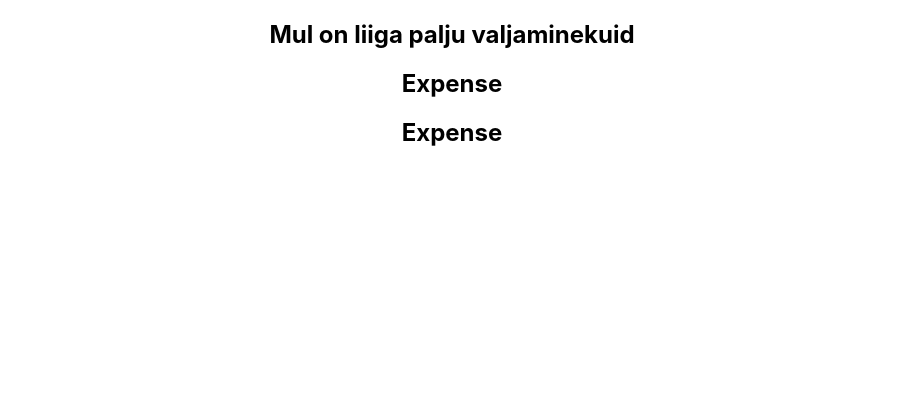
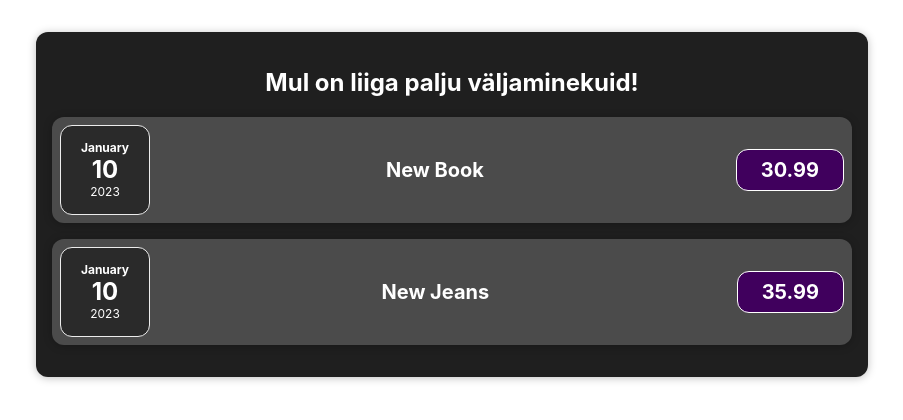
Before and after one commit to gitTanzj/expenses-http, a React (Create React App) app: page / in a window 1280 px wide. Shown: the top 420 px of the page, without its empty margins (188-1091 px from the left). Built offline with nearby package versions, Linux system fonts and the light colour scheme.

Commit message:
7nda ülesandeni

```diff
--- a/src/App.js
+++ b/src/App.js
@@ -1,13 +1,12 @@
 import './App.css';
-import ExpenseItem from './components/ExpenseItem';
+import { Expenses } from './components/Expenses/Expenses';
 
-function App() {
+const App = () => {
+
   return (
     <div className="App">
-      <h2>Mul on liiga palju valjaminekuid</h2>
-      <ExpenseItem/>
-      <ExpenseItem/>
-    </div>
+        <Expenses/>
+      </div>
   );
 }
 
--- a/src/components/ExpenseItem.js
+++ /dev/null
@@ -1,8 +0,0 @@
-import React from 'react'
-import "../styles/ExpenseItem.css"
-
-export default function ExpenseItem() {
-  return (
-    <h2>Expense</h2>
-  )
-}
--- /dev/null
+++ b/src/components/Expenses/ExpenseDate.css
@@ -0,0 +1,26 @@
+.expense-date {
+    display: flex;
+    flex-direction: column;
+    width: 5.5rem;
+    height: 5.5rem;
+    border: 1px solid #ececec;
+    background-color: #2a2a2a;
+    color: white;
+    border-radius: 12px;
+    align-items: center;
+    justify-content: center;
+}
+
+.expense-date__month {
+    font-size: 0.75rem;
+    font-weight: bold;
+}
+
+.expense-date__year {
+    font-size: 0.75rem;
+}
+
+.expense-date__day {
+    font-size: 1.5rem;
+    font-weight: bold;
+}
--- /dev/null
+++ b/src/components/Expenses/ExpenseDate.js
@@ -0,0 +1,17 @@
+import "./ExpenseDate.css"
+
+const ExpenseDate = (props) => {
+    const month = props.date.toLocaleString('en-US', {month: 'long'})
+    const day = props.date.toLocaleString('en-US', {day: '2-digit'})
+    const year = props.date.getFullYear()
+
+    return (
+        <div className="expense-date">
+            <div className="expense-date__month">{month}</div>
+            <div className="expense-date__day">{day}</div>
+            <div className="expense-date__year">{year}</div>
+        </div>
+    )
+}
+
+export default ExpenseDate
--- /dev/null
+++ b/src/components/Expenses/ExpenseItem.css
@@ -0,0 +1,57 @@
+.expense-item {
+    display: flex;
+    justify-content: space-between;
+    align-items: center;
+    box-shadow: 0 2px 8px rgba(0, 0, 0, 0.25);
+    padding: 0.5rem;
+    margin: 1rem 0;
+    border-radius: 12px;
+    background-color: #4b4b4b;
+    color: white;
+}
+
+.expense-item__description {
+    display: flex;
+    flex-direction: column;
+    gap: 1rem;
+    align-items: flex-end;
+    flex-flow: column-reverse;
+    justify-content: flex-start;
+    flex: 1;
+}
+
+.expense-item h2 {
+    color: #3a3a3a;
+    font-size: 1rem;
+    flex: 1;
+    margin: 0 1rem;
+    color: white;
+}
+
+.expense-item__price {
+    font-size: 1rem;
+    font-weight: bold;
+    color: white;
+    background-color: #40005d;
+    border: 1px solid white;
+    padding: 0.5rem;
+    border-radius: 12px;
+}
+
+@media (min-width: 580px) {
+    .expense-item__description {
+        flex-direction: row;
+        align-items: center;
+        justify-content: flex-start;
+        flex: 1;
+    }
+
+    .expense-item__description h2 {
+        font-size: 1.25rem;
+    }
+
+    .expense-item__price {
+        font-size: 1.25rem;
+        padding: 0.5rem 1.5rem;
+    }
+}
--- /dev/null
+++ b/src/components/Expenses/ExpenseItem.js
@@ -0,0 +1,19 @@
+import React from 'react'
+import "./ExpenseItem.css"
+import ExpenseDate from './ExpenseDate'
+import Card from '../UI/Card'
+
+const ExpenseItem = (props) => {
+
+  return (
+    <Card className="expense-item">
+      <ExpenseDate date={props.date}/>
+      <div className='expense-item__description'>
+        <h2>{props.title}</h2>
+        <div className="expense-item__price">{props.price}</div>
+      </div>
+    </Card>
+  )
+}
+
+export default ExpenseItem
--- /dev/null
+++ b/src/components/Expenses/Expenses.css
@@ -0,0 +1,10 @@
+.expenses {
+    padding: 1rem;
+    background-color: rgb(31, 31, 31);
+    margin: 2rem auto;
+    width: 50rem;
+    max-width: 95%;
+}
+.expenses h2{
+    color: white;
+}
--- /dev/null
+++ b/src/components/Expenses/Expenses.js
@@ -0,0 +1,29 @@
+import React from 'react'
+import ExpenseItem from './ExpenseItem'
+import "./Expenses.css"
+import Card from '../UI/Card'
+
+export const Expenses = () => {
+
+    const expenses = [
+        {
+          "date" : new Date(2023, 0, 10),
+          "title" : "New Book",
+          "price" : "30.99"
+        },
+        {
+          "date" : new Date(2023, 0, 10),
+          "title" : "New Jeans",
+          "price" : "35.99"
+        }
+      ]
+
+  return (
+    <Card className='expenses'>
+        <h2>Mul on liiga palju väljaminekuid!</h2>
+          {expenses.map((ob) => (
+            <ExpenseItem date={ob.date} title={ob.title} price={ob.price}/>
+          ))}
+    </Card>
+  )
+}
--- /dev/null
+++ b/src/components/UI/Card.css
@@ -0,0 +1,4 @@
+.card{
+    border-radius: 12px;
+    box-shadow: 0 1px 8px rgba(0, 0, 0, 0.25);
+}
--- /dev/null
+++ b/src/components/UI/Card.js
@@ -0,0 +1,12 @@
+import "./Card.css"
+
+const Card = (props) => {
+
+  const classes = 'card ' + props.className
+
+  return (
+    <div className={classes}>{props.children}</div>
+  )
+}
+
+export default Card
```
Also changed, not shown: src/styles/ExpenseItem.css (deleted).
